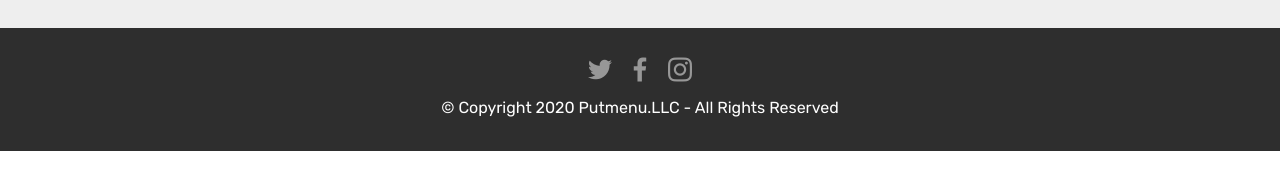
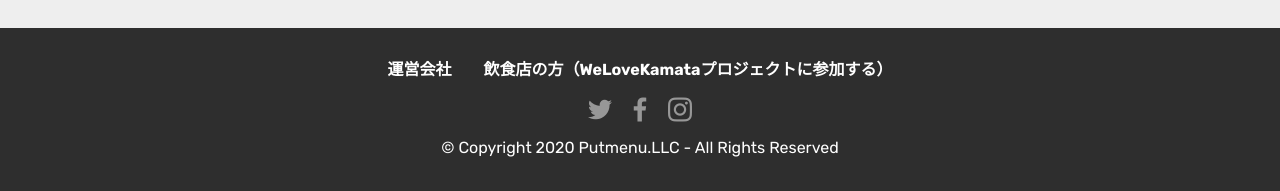
Before and after one commit to cheetagraphics/kamatameshi, a plain HTML site: page index.html in a window 1280 px wide. Shown: the part 3683-3874 px from the top of the page. Before the commit the page ends 3834 px from the top, so only its background shows below. Drawn offline with Linux system fonts and the light colour scheme.

Commit message:
飲食店向けフォーム追加

```diff
--- a/index.html
+++ b/index.html
@@ -233,9 +233,21 @@
         <div class="google-map"><iframe frameborder="0" style="border:0" src="https://www.google.com/maps/d/embed?mid=1QojyPe1zQX0ufOlMyi12jZTm8ZmgcYok" allowfullscreen=""></iframe></div>
     </div>
 </section>
+
 <section once="footers" class="cid-s6EDRw5lAQ" id="footer7-u">
   <div class="container">
-      <div class="media-container-row align-center mbr-white">
+    <div class="media-container-row align-center mbr-white">
+      <div class="row row-links">
+          <ul class="foot-menu">
+          <li class="foot-menu-item mbr-fonts-style display-7">
+                  <a class="text-white mbr-bold" href="https://putmenu.com" target="_blank">運営会社</a>
+          </li>
+          <li class="foot-menu-item mbr-fonts-style display-7">
+                  <a class="text-white mbr-bold" href="https://forms.gle/idmFoApkHeM2zkhV9" target="_blank">飲食店の方（WeLoveKamataプロジェクトに参加する）</a>
+          </li>
+
+          </ul>
+      </div>
           <div class="row row-links">
           <div class="row social-row">
               <div class="social-list align-right pb-2">
```
